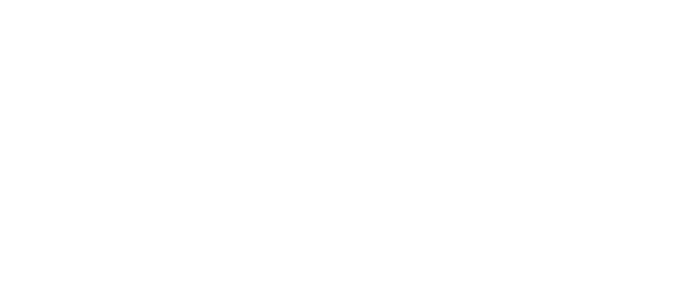
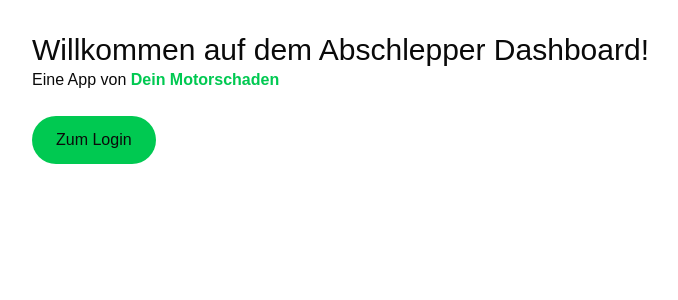
Before and after one commit to aydasYa/dm-webapp, a Next.js app: page / in a window 1280 px wide. Before the commit this address had no page. Shown: the top 300 px of the page, without its empty margins (0-678 px from the left). Built offline with nearby package versions, Linux system fonts and the light colour scheme.

Commit message:
Add header, paragraph Link for login redirect

```diff
--- a/app/page.tsx
+++ b/app/page.tsx
@@ -1,14 +1,15 @@
-import { SayHello } from "./ui/say-hello";
-import DashboardPage from "./dashboard/page";
-import { redirect } from "next/navigation";
+import Link from "next/link"
 
 export default function Home() {
-  redirect('/login');
+    return (
+        <div className="m-8 h-full">
+            <div>
+                <h1 className="text-3xl">Willkommen auf dem Abschlepper Dashboard!</h1>
+                <p>Eine App von <span className="text-green-500 font-bold">Dein Motorschaden</span></p>
+            </div>
 
-  // return (
-  //   <>
-  //     {/* Der rest der UI kommt später */}
-  //     <SayHello />
-  //   </>
-  // )
+            {/* // Registration & Login from redirect with link */}
+            <Link href="/login" className="mt-6 inline-block bg-green-500 rounded-full px-6 py-3">Zum Login</Link>
+        </div>
+    )
 }
```
